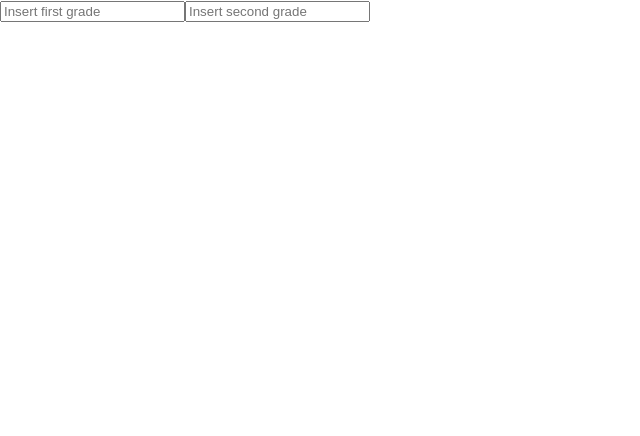
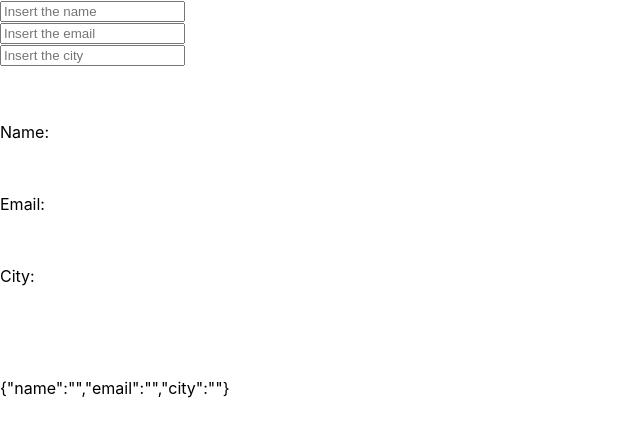
Before and after one commit to eleonardoro/react-hooks, a React (Create React App) app: page / in a window 1280 px wide. Shown: the top 436 px of the page, without its empty margins (0-640 px from the left). Built offline with nearby package versions, Linux system fonts and the light colour scheme.

Commit message:
- useState and Json

```diff
--- /dev/null
+++ b/src/hooks/Example04_useState.js
@@ -0,0 +1,42 @@
+import React, { useState } from "react";
+
+function Example04_useState() {
+  const model = {
+    name: "",
+    email: "",
+    city: "",
+  };
+
+  const [form, setForm] = useState(model);
+
+  const event = (e) => {
+    let name = e.target.name;
+    let value = e.target.value;
+
+    setForm({ ...form, [name]: value });
+  };
+
+  return (
+    <div>
+      <input type="text" name="name" placeholder="Insert the name" onChange={event}/>
+      <br />
+      <input type="text" name="email" placeholder="Insert the email" onChange={event}/>
+      <br />
+      <input type="text" name="city" placeholder="Insert the city" onChange={event}/>
+      <br />
+      <br />
+      <br />
+      <p>Name: {form.name}</p>
+      <br />
+      <p>Email: {form.email}</p>
+      <br />
+      <p>City: {form.city}</p>
+      <br />
+      <br />
+      <br />
+      <p>{JSON.stringify(form)}</p>
+    </div>
+  );
+}
+
+export default Example04_useState;
--- a/src/index.js
+++ b/src/index.js
@@ -1,14 +1,14 @@
 import React from "react";
 import ReactDOM from "react-dom/client";
 import "./index.css";
-import Example03_useState from "./hooks/Example03_useState";
+import Example04_useState from "./hooks/Example04_useState";
 import reportWebVitals from "./reportWebVitals";
 
 const root = ReactDOM.createRoot(document.getElementById("root"));
 
 root.render(
   <React.StrictMode>
-    <Example03_useState />
+    <Example04_useState />
   </React.StrictMode>
 );
 
```
